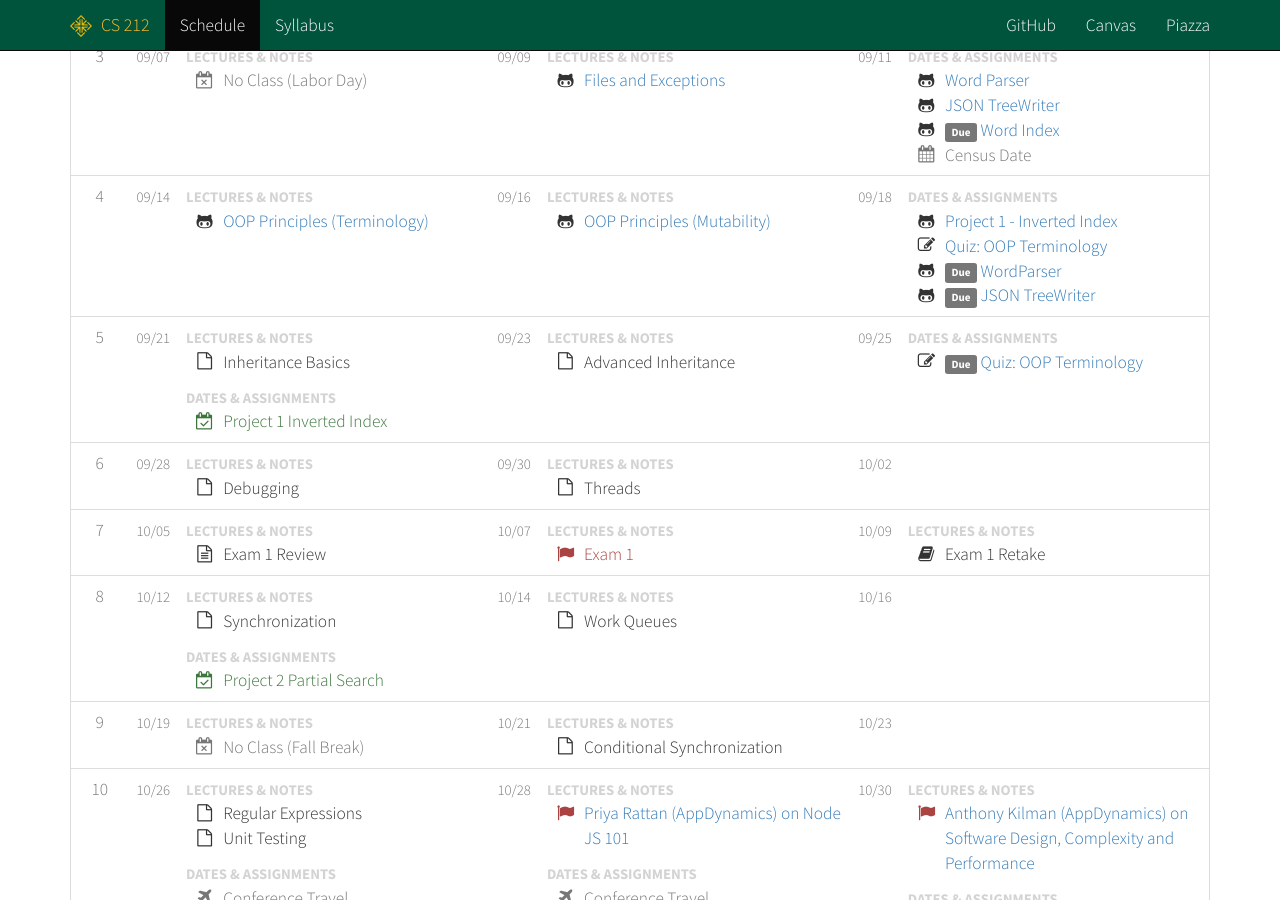
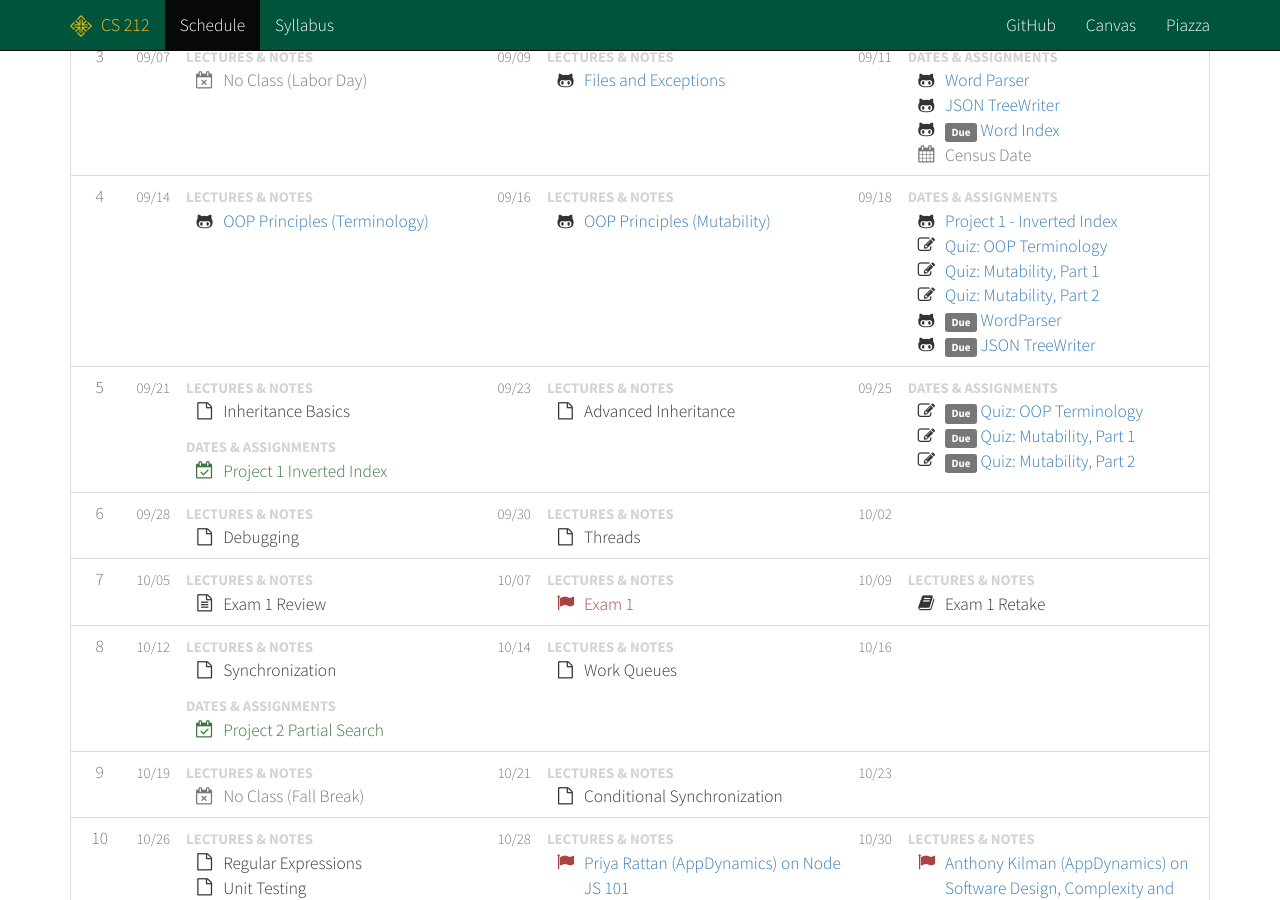
Before and after one commit to cs212/fall2015, a Jekyll site: the page built from schedule.html, in a window 1280 px wide and 900 px high, scrolled down 613 px. Built offline with Jekyll 4.4.1, drawn with Linux system fonts in a browser that asks for light colours; Markdown is read by kramdown in place of the engine named in the settings.

Commit message:
Adding mutability quizzes.

```diff
--- a/_data/schedule.yml
+++ b/_data/schedule.yml
@@ -154,6 +154,12 @@
         - name : 'Quiz: OOP Terminology'
           link : 'https://usfca.instructure.com/courses/1553675/quizzes/2293960'
           icon : 'fa-pencil-square-o'
+        - name : 'Quiz: Mutability, Part 1'
+          link : 'https://usfca.instructure.com/courses/1553675/quizzes/2292152'
+          icon : 'fa-pencil-square-o'
+        - name : 'Quiz: Mutability, Part 2'
+          link : 'https://usfca.instructure.com/courses/1553675/quizzes/2292150'
+          icon : 'fa-pencil-square-o'
         - name : 'WordParser'
           link : 'https://github.com/cs212/homework/tree/fall2015/WordParser'
           icon : 'fa-github-alt'
@@ -182,6 +188,14 @@
       other :
         - name : 'Quiz: OOP Terminology'
           link : 'https://usfca.instructure.com/courses/1553675/quizzes/2293960'
+          icon : 'fa-pencil-square-o'
+          note : 'Due'
+        - name : 'Quiz: Mutability, Part 1'
+          link : 'https://usfca.instructure.com/courses/1553675/quizzes/2292152'
+          icon : 'fa-pencil-square-o'
+          note : 'Due'
+        - name : 'Quiz: Mutability, Part 2'
+          link : 'https://usfca.instructure.com/courses/1553675/quizzes/2292150'
           icon : 'fa-pencil-square-o'
           note : 'Due'
 
```
